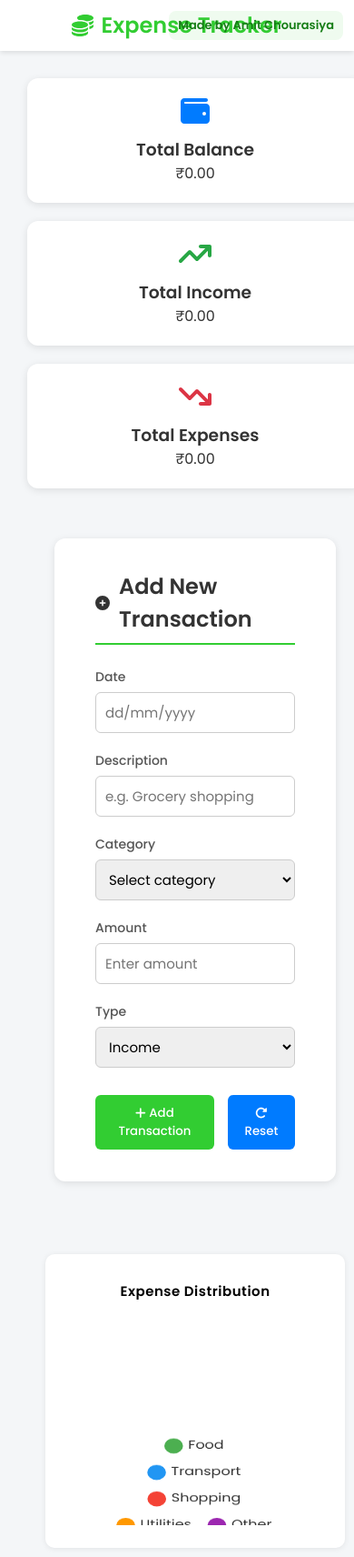
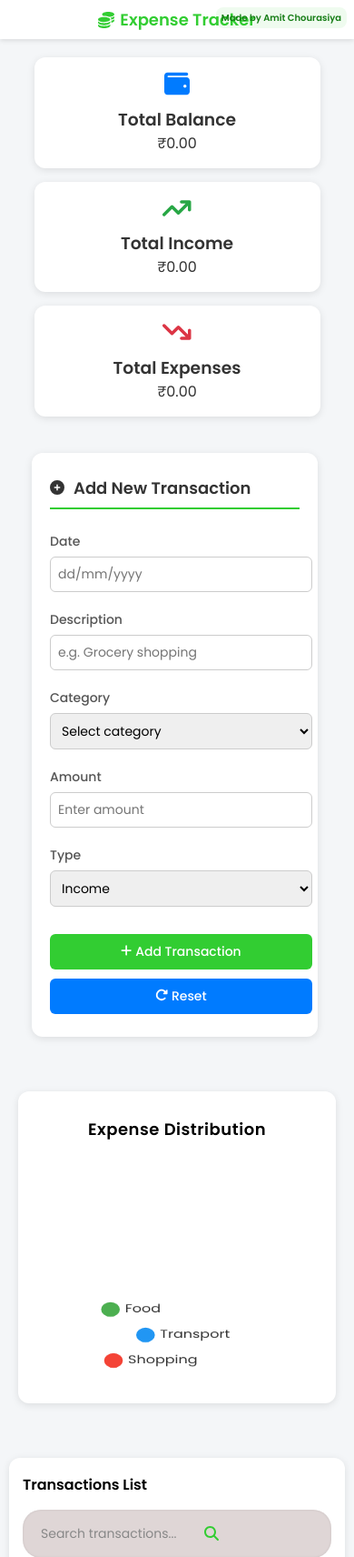
Before and after one commit to Chourasiyaamit/Expense-Tracker, a plain HTML site: page index.html in a window 390 px wide. Shown: the top 1712 px of the page at 91% size. Drawn offline with nearby package versions, Linux system fonts and the light colour scheme.

Commit message:
Formatted Transactions CSS and cleaned structure

```diff
--- a/style.css
+++ b/style.css
@@ -57,7 +57,41 @@ header i {
   font-weight:600;
   font-size:13px;
   z-index:9999;
-  pointer-events:none; /* so it won't block clicks */
+  pointer-events:none;
+}
+
+/* ---------- Responsive: Header ---------- */
+@media (max-width: 600px) {
+  header {
+    padding: 8px 0;
+  }
+
+  header h1 {
+    font-size: 20px;
+    gap: 6px;
+  }
+
+  header i {
+    font-size: 20px;
+  }
+
+  .author-badge {
+    top: 8px;
+    right: 8px;
+    font-size: 11px;
+    padding: 5px 8px;
+  }
+}
+
+@media (max-width: 400px) {
+  header h1 {
+    font-size: 18px;
+  }
+
+  .author-badge {
+    font-size: 10px;
+    padding: 4px 6px;
+  }
 }
 
 /* ------- DASHBOARD TOP (SUMMARY + Add Transaction FORM + Expense Distribution ) ------ */
@@ -78,7 +112,7 @@ header i {
     gap: 25px;
 }
 
-/* ----------------------------------------------- Summary Cards ------------------------------------------------- */
+/* ------------------------------------ Summary Cards ------------------------------------------ */
 .summary {
     flex: 2;
     display: flex;
@@ -116,6 +150,55 @@ header i {
 
 .expense .icon {
     color: #dc3545;
+}
+
+/* ---------- Responsive: Dashboard Top ---------- */
+@media (max-width: 992px) {
+  .dashboard-top {
+    flex-direction: column;
+    gap: 25px;
+    padding: 20px;
+  }
+
+  .dashboard-left {
+    width: 100%;
+  }
+}
+
+/* ---------- Responsive: Summary Cards ---------- */
+@media (max-width: 768px) {
+  .summary {
+    justify-content: center;
+  }
+
+  .card {
+    min-width: 220px;
+  }
+}
+
+@media (max-width: 576px) {
+  .summary {
+    flex-direction: column;
+    align-items: center;
+    gap: 15px;
+  }
+
+  .card {
+    width: 90%;
+    min-width: unset;
+  }
+}
+
+/* ---------- Responsive: Icons ---------- */
+@media (max-width: 480px) {
+  .icon {
+    font-size: 28px;
+    margin-bottom: 8px;
+  }
+
+  .card {
+    padding: 15px;
+  }
 }
 
 /* ------------------------------------------- Add New Transaction Section --------------------------------------- */
@@ -221,6 +304,64 @@ select:focus {
     margin-right: 6px;
 }
 
+/* ---------- Responsive: Add New Transaction Section ---------- */
+@media (max-width: 992px) {
+  .form-section {
+    max-width: 90%;
+    margin: 20px auto;
+    padding: 30px;
+  }
+}
+
+@media (max-width: 768px) {
+  form {
+    grid-template-columns: 1fr; /* All inputs full width */
+  }
+
+  .form-buttons {
+    justify-content: center; /* Center buttons on tablets */
+  }
+}
+
+@media (max-width: 576px) {
+  .form-section {
+    padding: 25px 20px;
+    margin: 15px;
+  }
+
+  .form-header h2 {
+    font-size: 18px;
+  }
+
+  .form-header i {
+    font-size: 20px;
+  }
+
+  input,
+  select {
+    font-size: 14px;
+    padding: 8px;
+  }
+
+  .add-btn,
+  .reset-btn {
+    padding: 9px 14px;
+    font-size: 14px;
+  }
+}
+
+@media (max-width: 400px) {
+  .form-buttons {
+    flex-direction: column;
+    gap: 10px;
+  }
+
+  .add-btn,
+  .reset-btn {
+    width: 100%;
+  }
+}
+
 /* ---------------------------------- Chart Section (Expense Distribution, Pie Chart) -------------------------- */
 .chart-section {
   flex: 1;
@@ -277,13 +418,11 @@ select:focus {
   color: #333 !important;
 }
 
-/* Tablet view (max-width: 900px) */
-@media (max-width: 900px) {
+/* ---------- Responsive: Chart Section ---------- */
+@media (max-width: 992px) {
   .chart-section {
-    width: 100%;
-    max-width: 480px;
-    margin: 20px auto;
-    padding: 25px 10px;
+    padding: 20px 15px;
+    min-height: 60vh;
   }
 
   #expenseChart {
@@ -293,27 +432,32 @@ select:focus {
 
   .chartjs-legend li {
     font-size: 14px !important;
+    gap: 12px !important;
   }
 }
 
-/* Mobile view (max-width: 600px) */
-@media (max-width: 600px) {
+@media (max-width: 768px) {
   .chart-section {
-    padding: 20px 12px;
-    border-radius: 10px;
-    box-shadow: 0 1px 6px rgba(0, 0, 0, 0.08);
-    min-height: 60vh;
+    width: 100%;
+    max-width: 400px;
+    margin: 20px auto;
   }
 
-  .chart-section h3 {
-    font-size: 16px;
-    margin-bottom: 20px;
+  #expenseChart {
+    width: 280px !important;
+    height: 280px !important;
+  }
+}
+
+@media (max-width: 576px) {
+  .chart-section {
+    padding: 18px 12px;
+    min-height: 50vh;
   }
 
   #expenseChart {
     width: 250px !important;
     height: 250px !important;
-    margin: 5px auto;
   }
 
   .chartjs-legend {
@@ -322,13 +466,10 @@ select:focus {
   }
 
   .chartjs-legend li {
-    font-size: 14px !important;
-    font-weight: 500;
-    color: #333 !important;
+    font-size: 13.5px !important;
   }
 }
 
-/* small screens (max-width: 400px) */
 @media (max-width: 400px) {
   #expenseChart {
     width: 220px !important;
@@ -339,12 +480,8 @@ select:focus {
     min-height: auto;
   }
 
-  .chart-section h3 {
-    font-size: 15px;
-  }
-
   .chartjs-legend li {
-    font-size: 13.5px !important;
+    font-size: 13px !important;
   }
 }
 
@@ -357,7 +494,7 @@ select:focus {
   box-shadow: 0 2px 8px rgba(0, 0, 0, 0.1);
 }
 
-/*  Header  */
+/* ------------------- Header ------------------- */
 .transactions-header {
   display: flex;
   justify-content: space-between;
@@ -370,7 +507,7 @@ select:focus {
   font-weight: 600;
 }
 
-/* --------------- Search Bar ---------------- */
+/* ------------------- Search Bar ------------------- */
 .search-bar {
   display: flex;
   align-items: center;
@@ -402,18 +539,7 @@ select:focus {
   color: #888;
 }
 
-@media (max-width: 768px) {
-  .search-bar {
-    width: 100%;
-    justify-content: space-between;
-  }
-
-  .search-bar input {
-    width: 100%;
-  }
-}
-
-/* -------------- Transaction Table --------- */
+/* ------------------- Transaction Table ------------------- */
 .transactions-table {
   width: 100%;
   overflow-x: auto;
@@ -442,7 +568,7 @@ select:focus {
   transition: background 0.3s ease;
 }
 
-/* Transaction List Items */
+/* ------------------- Transaction List Items ------------------- */
 #transaction-list {
   list-style: none;
   margin: 0;
@@ -466,7 +592,7 @@ select:focus {
   border-bottom: none;
 }
 
-/*  Category, Type, Amount, Actions  */
+/* ------------------- Category, Type, Amount, Actions ------------------- */
 .category-tag {
   color: #000;
   padding: 3px 10px;
@@ -523,7 +649,7 @@ select:focus {
   transform: scale(1.1);
 }
 
-/*  Tablet View  */
+/* ------------------- Responsive: Transactions LIST ------------------- */
 @media (max-width: 900px) {
   .transactions {
     padding: 20px;
@@ -536,7 +662,6 @@ select:focus {
   }
 }
 
-/*  Mobile View  */
 @media (max-width: 600px) {
   .transactions {
     margin: 20px 10px;
@@ -551,7 +676,7 @@ select:focus {
     margin-top: 15px;
   }
 
-  /* Make scroll smooth on mobile */
+  /* Smooth scroll for mobile */
   .transactions-table::-webkit-scrollbar {
     height: 8px;
   }
@@ -566,7 +691,7 @@ select:focus {
   }
 }
 
-/*  Extra Small Phones  */
+/* ------------------- Extra Small Phones ------------------- */
 @media (max-width: 400px) {
   .transactions-header h2 {
     font-size: 16px;
@@ -670,10 +795,10 @@ select:focus {
   font-size: 16px;
 }
 
-/* Tablet screens (992px) */
+/* ---------- Responsive: Import / Export / Clear All Buttons ---------- */
 @media (max-width: 992px) {
   .transactions-actions {
-    justify-content: center;
+    justify-content: center; /* center the container */
   }
 
   .action-buttons {
@@ -690,33 +815,39 @@ select:focus {
   }
 }
 
-/* Mobile screens (768px) */
 @media (max-width: 768px) {
   .transactions-actions {
     flex-direction: column;
-    align-items: center;
+    align-items: center; /* center children vertically */
   }
 
   .action-buttons {
     width: 100%;
-    justify-content: center;
+    justify-content: center; /* center buttons horizontally */
+    gap: 12px;
     flex-wrap: wrap;
-    gap: 12px;
   }
 
   .import-btn,
   .export-btn,
   .clear-btn {
-    width: 90%;
+    width: 100%; /* take full width */
+    max-width: 300px; /* optional: limit max width */
     font-size: 14px;
     padding: 12px 0;
     border-radius: 8px;
-    min-width: auto;
   }
 }
 
-/* Extra small screens (480px) */
 @media (max-width: 480px) {
+  .transactions-actions {
+    margin: 10px 0 15px;
+  }
+
+  .action-buttons {
+    justify-content: center;
+  }
+
   .import-btn,
   .export-btn,
   .clear-btn {
@@ -731,11 +862,8 @@ select:focus {
   .clear-btn i {
     font-size: 14px;
   }
+}
 
-  .transactions-actions {
-    margin: 10px 0 15px;
-  }
-}
 
 /* -------------------------------------------- Popup Notification Styling --------------------------------------- */
 .popup {
@@ -854,6 +982,7 @@ footer {
     color: #555;
 }
 
+/* -------------------------Responsive: Footer -----------------------*/
 @media (max-width: 768px) {
     .dashboard-top {
         flex-direction: column;
```
